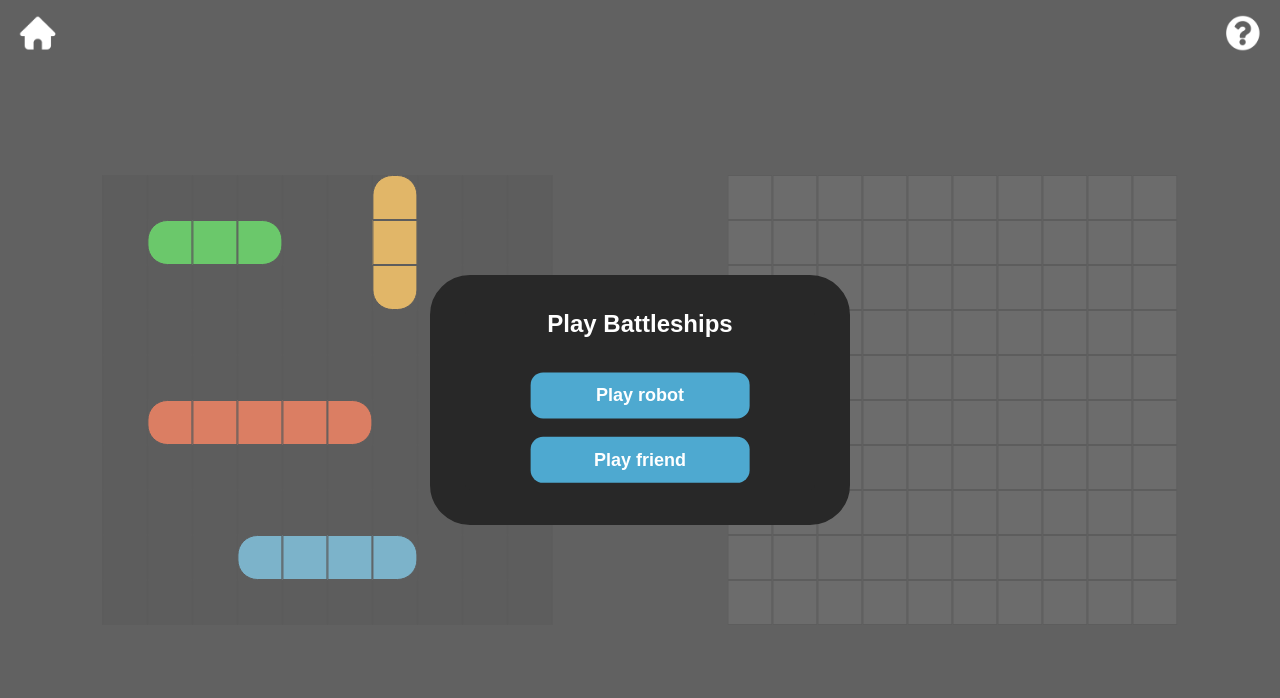
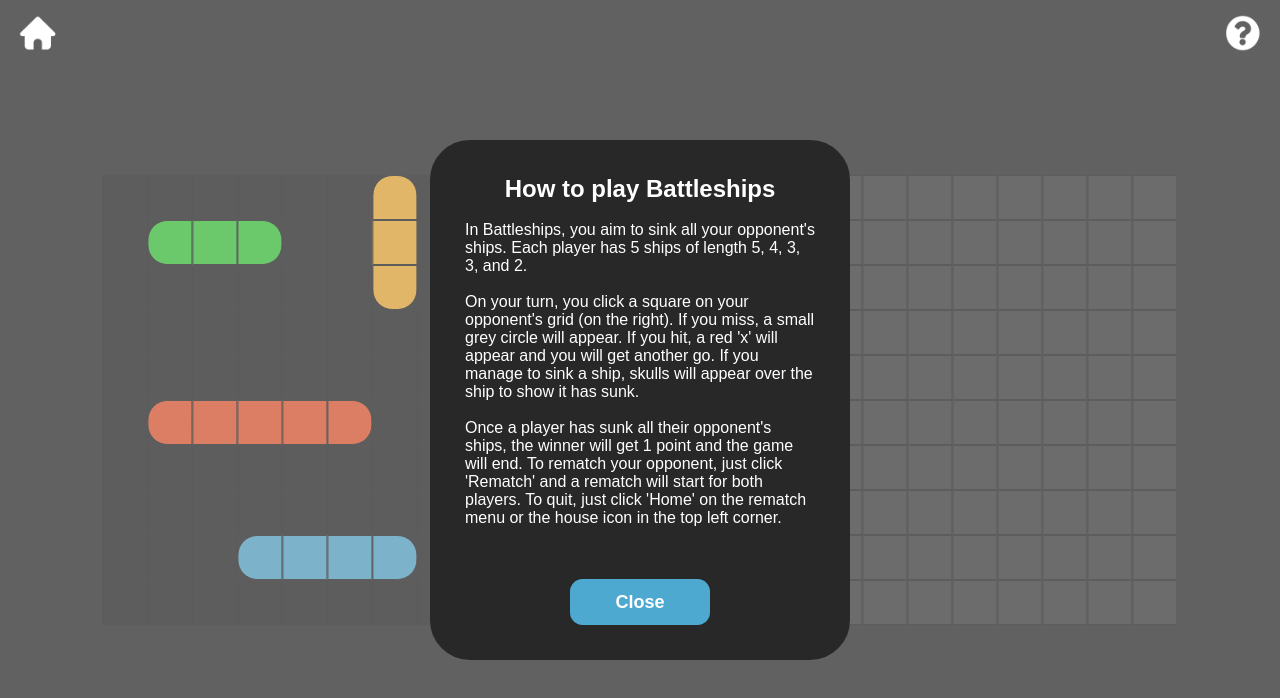
Before and after one commit to Jogll1/JoglGames, a website: page public/html/battleships.html in a window 1280 px wide. Both pictures are taken after a click on the element 1242 px from the left and 32 px from the top of the page. Drawn offline with nearby package versions, Linux system fonts and the light colour scheme.

Commit message:
added battleships help description

```diff
--- a/public/css/styles.css
+++ b/public/css/styles.css
@@ -642,6 +642,10 @@ transform: translate(0, -11px) rotate(45deg);
     transform: translate(-50%, -50%);
 }
 
+.helpMenu p {
+    text-align: left;
+}
+
 #closeButton {
     width: 40%;
 
--- a/public/html/battleships.html
+++ b/public/html/battleships.html
@@ -90,6 +90,17 @@
     <!-- Help Menu -->
     <div class="helpMenu">
         <h2>How to play Battleships</h2>
+        <br>
+        <p>In Battleships, you aim to sink all your opponent's ships.
+        Each player has 5 ships of length 5, 4, 3, 3, and 2.</p>
+        <br>
+        <p>On your turn, you click a square on your opponent's grid (on the right). If you miss, a small grey circle will appear.
+        If you hit, a red 'x' will appear and you will get another go. If you manage to sink a ship, skulls will appear over the ship to
+        show it has sunk.</p>
+        <br>
+        <p>Once a player has sunk all their opponent's ships, the winner will get 1 point and the game will end.
+        To rematch your opponent, just click 'Rematch' and a rematch will start for both players. To quit, just click
+        'Home' on the rematch menu or the house icon in the top left corner.</p>
         <button id="closeButton" class="playButton">Close</button>
     </div>
 
--- a/public/js/battleships/battleships.js
+++ b/public/js/battleships/battleships.js
@@ -148,7 +148,7 @@ $(document).ready(function() {
 
     //help button
     $('.helpIconContainer').click(function() {
-        // $('.helpMenu').show();
+        $('.helpMenu').show();
     });
 
     //close help menu button
```
